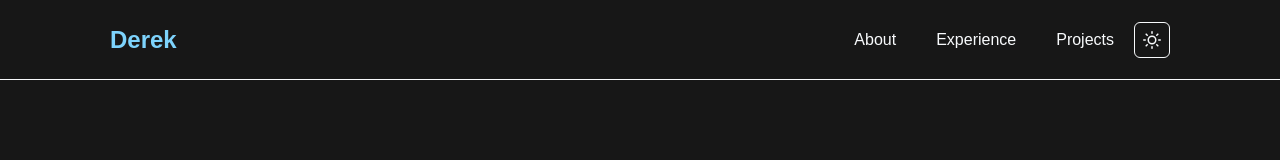
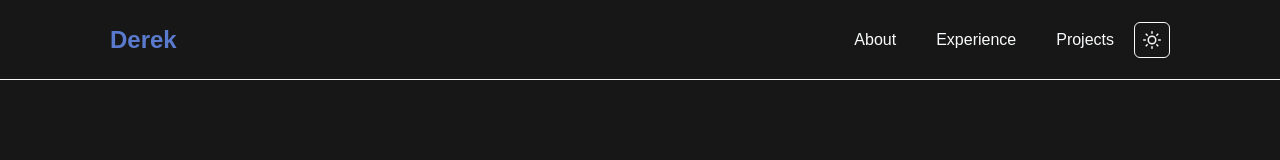
Before and after one commit to DereC4/derek-chen-website, a Next.js app: page / in a window 1280 px wide. Shown: the top 160 px of the page. Built offline with nearby package versions, Linux system fonts and the light colour scheme; no server answers.

Commit message:
style: new blue shade

```diff
--- a/src/app/globals.css
+++ b/src/app/globals.css
@@ -5,7 +5,7 @@
   color-scheme: dark;
   --background: rgb(23 23 23);
   --foreground: rgb(248 250 252);
-  --primary: rgb(125 211 252);
+  --primary: rgb(90, 122, 205);
   --construction-text: rgb(254 240 138);
 }
 
@@ -14,7 +14,7 @@
   color-scheme: light;
   --background: rgb(255 255 255);
   --foreground: rgb(15 23 42);
-  --primary: rgb(125 211 252);
+  --primary: rgb(90, 122, 205);
   --construction-text: rgb(180 83 9);
 }
 
```
